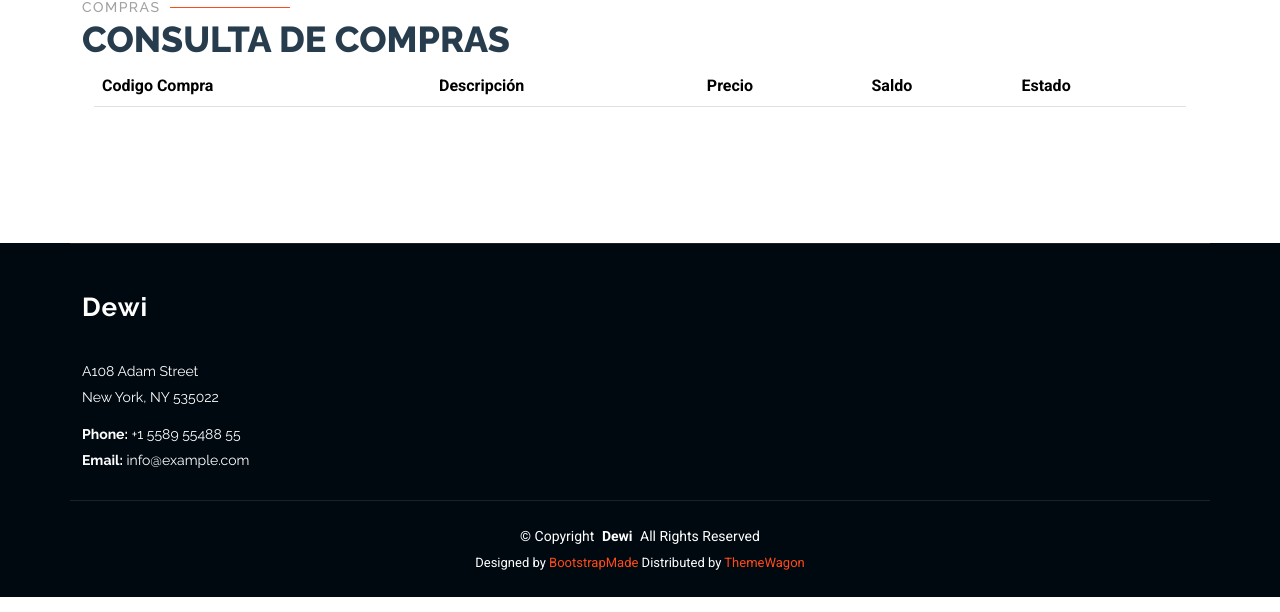
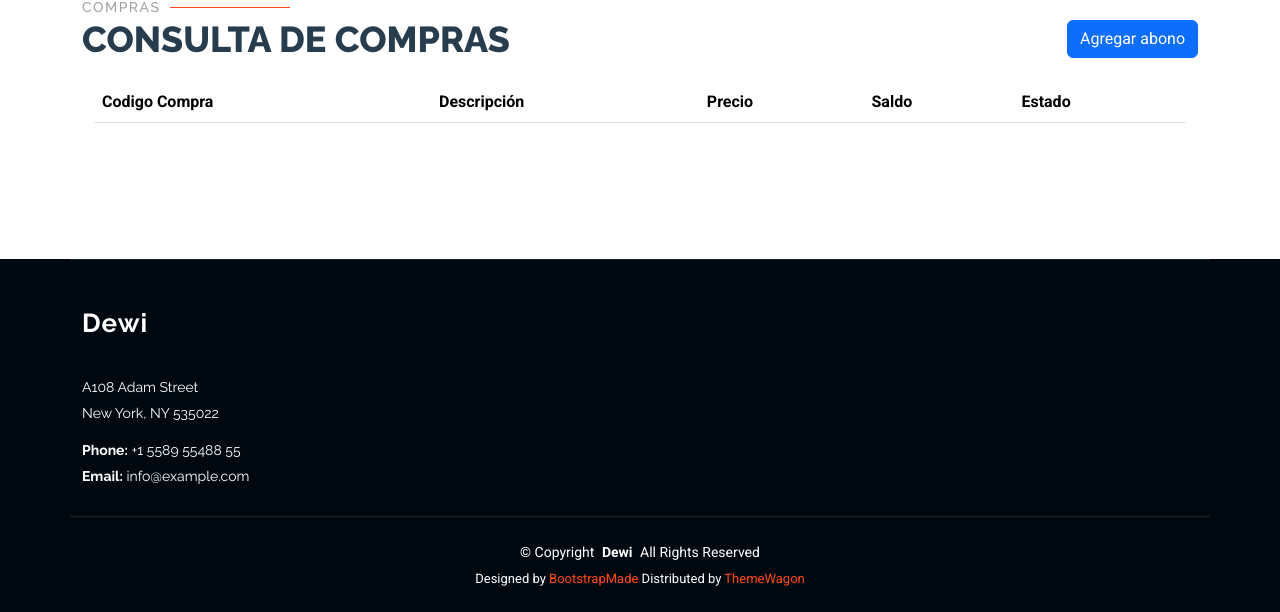
Before and after one commit to IgnacioVargasMendoza/PlataformaPagos, a PHP site: page /View/principal.php in a window 1280 px wide. Shown: the part 83-695 px from the top of the page. Run offline with PHP 8.4, Linux system fonts and the light colour scheme; lists and menus that the app fills with data are empty.

Commit message:
Update principal.php
Agregue el modal

```diff
--- a/View/principal.php
+++ b/View/principal.php
@@ -25,7 +25,54 @@
 
         <div class="container section-title" data-aos="fade-up">
     <h2>Compras</h2>
-                <p>Consulta de Compras</p>
+    <div class="d-flex justify-content-between align-items-center mb-3">
+    <p class="mb-0">Consulta de Compras</p>
+    <button type="button" class="btn btn-primary" data-bs-toggle="modal" data-bs-target="#modalRegistro">
+        Agregar abono
+    </button>
+</div>
+
+<!-- Aqui esta el MODAL Para el registro -->
+<div class="modal fade" id="modalRegistro" tabindex="-1" aria-labelledby="modalRegistroLabel" aria-hidden="true">
+  <div class="modal-dialog">
+    <div class="modal-content">
+
+      <div class="modal-header">
+        <h5 class="modal-title w-100 text-center" id="modalRegistroLabel">Registro</h5>
+      </div>
+
+      <div class="modal-body">
+
+        <div class="mb-3 d-flex align-items-start">
+          <label class="form-label me-3 mt-2">Compra</label>
+          <div class="flex-grow-1">
+            <div class="border p-2 bg-light mb-1">Producto 1</div>
+            <div class="border p-2 bg-light mb-1">Producto 2</div>
+            <div class="border p-2 bg-light mb-1">..</div>
+            <div class="border p-2 bg-light mb-1">..</div>
+          </div>
+          <button class="btn btn-secondary ms-2">Consultar</button>
+        </div>
+
+        <div class="mb-3">
+          <label for="saldoAnterior" class="form-label">Saldo Anterior</label>
+          <input type="text" class="form-control" id="saldoAnterior" placeholder="Saldo anterior">
+        </div>
+
+        <div class="mb-4">
+          <label for="abono" class="form-label">Abono</label>
+          <input type="text" class="form-control" id="abono" placeholder="Monto a abonar">
+        </div>
+
+        <div class="text-center">
+          <button class="btn btn-secondary w-100">Abonar</button>
+        </div>
+
+      </div>
+    </div>
+  </div>
+</div>
+
 
     <div class="container-fluid">
         <table id="example" class="table">
@@ -38,6 +85,10 @@
                     <th>Estado</th>
                 </tr>
             </thead>
+            <tbody>
+
+            <tbody>
+
                                 <tbody>
                                     <?php
                                         $datos = ConsultarPrincipal();
```
Lines whose indentation alone changed are shown as unchanged.
